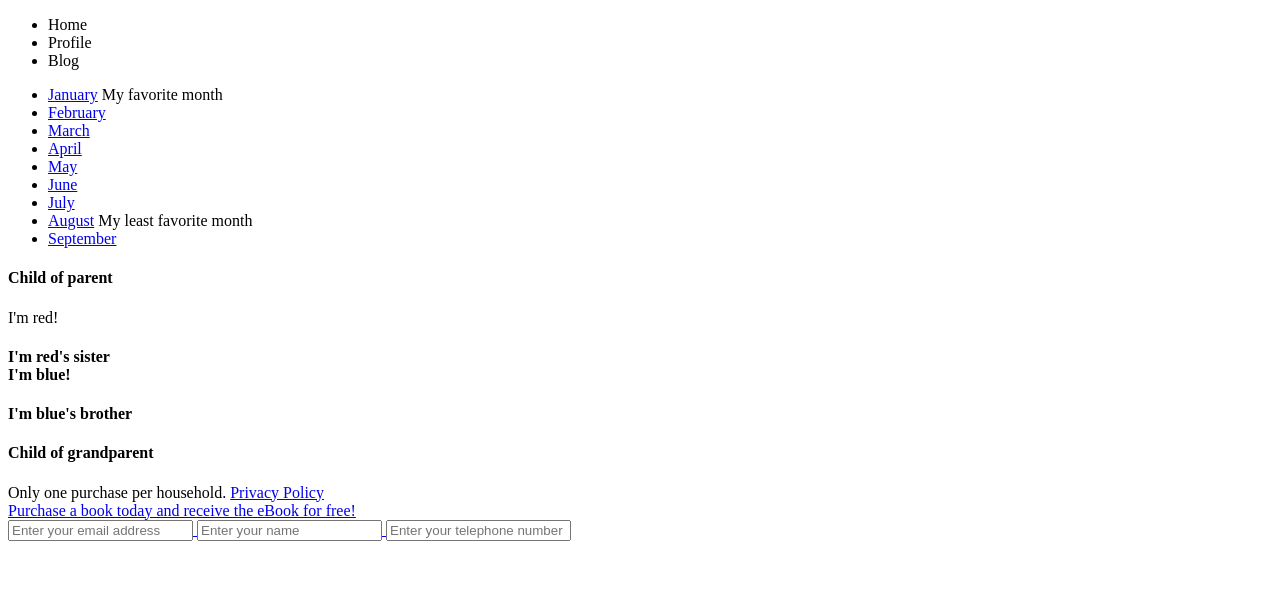
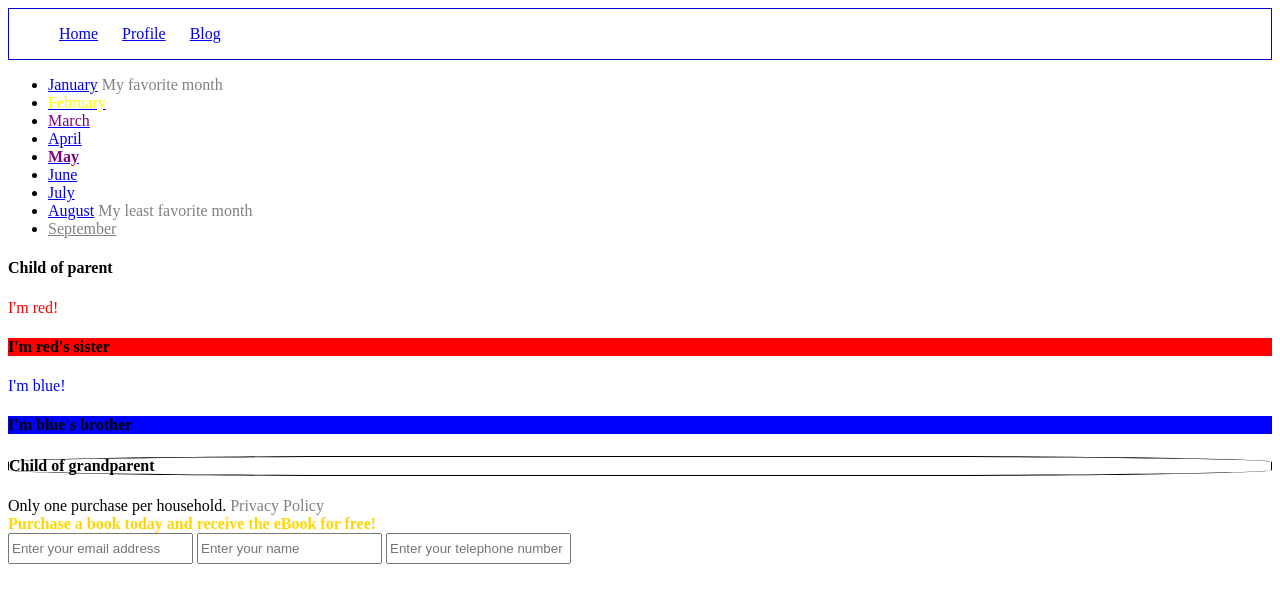
Before and after one commit to glenngineer1/css-selectors-and-relationships, a plain HTML site: page index.html in a window 1280 px wide. Drawn offline with Linux system fonts and the light colour scheme.

Commit message:
css done

```diff
--- a/index.html
+++ b/index.html
@@ -7,15 +7,17 @@
   <link rel="stylesheet" href="selectors.css">
 </head>
 <body>
-
+  <nav>
     <header>
-    <ul>
-      <li>Home</li>
-      <li>Profile</li>
-      <li>Blog</li>
+      <ul class="nav-bar">
+        <li><a href="#">Home</a></li>
+        <li><a href="#">Profile</a></li>
+        <li><a href="#">Blog</a></li>
       </ul>
     </header>
+  </nav>
 
+  <article>
     <section>
       <div class="month-list">
         <ul>
@@ -66,7 +68,7 @@
           <h4>Child of parent</h4>
           <div>
             <div>I'm red!</div>
-          <h4>I'm red's sister
+            <h4>I'm red's sister</h4>
             <div>I'm blue!</div>
             <h4>I'm blue's brother</h4>
           </div>
@@ -74,12 +76,13 @@
         <h4>Child of grandparent</h4>
       </div>
     </section>
+  </article>
 
   <footer class="padded">
 
     <div class="disclaimer">
       Only one purchase per household.
-    <a href="#">
+      <a href="#"></a>
         <span class="footer-link">
           <span class="disabled">
             Privacy Policy
--- a/selectors.css
+++ b/selectors.css
@@ -1,21 +1,51 @@
+header {
+  border: 1px solid #0000d3;
+}
 
+.nav-bar li {
+  display:inline;
+  list-style-type: none;
+  margin: 0 10px;
+}
 
+a .disabled {
+  color: purple;
+}
 
+.disabled {
+  color: grey;
+}
 
+.active {
+  color: yellow;
+}
 
+.parent div:first-child {
+  color: red;
+}
 
+.parent div:nth-child(3n+0) {
+  color: blue;
+}
 
-/*The header element should have a 1px border. Color, you pick.
-Convert the ul in the navigation element into a series of horizontal links with # as the href value, without bullets, and have some space between them horizontally.
-Ensure that the navigation is semantically marked as such (i.e. wrap it in the correct HTML tag).
-Any text in an element with class "disabled" should be colored grey, unless it is inside an anchor tag. If inside an anchor, it should be colored purple.
-Any text inside an element with a class of "active" should be colored yellow.
-Section elements should be contained within an article element.
-There are two missing closing tags in this document. Make sure you add them back in.
-Make the "I'm red" text colored red
-Make the "I'm blue" text colored blue
-The sibling h4 of the red element should have a background color of red
-The sibling h4 of the blue element should have background color of blue
-Any h4 that is a direct child of grandparent should have a 1px border with rounded corners.
-Elements with a class of promo should have bold text that is also colored gold.
-Without adding any other attributes to the input fields in the footer, write a CSS selector that makes any text input field have a height of 25px.*/
+.parent h4:nth-child(2n+0) {
+  background-color: red;
+}
+
+.parent h4:nth-child(4n+0) {
+  background-color: blue;
+}
+
+.grandparent > h4 {
+  border: 1px solid black;
+  border-radius: 30%;
+}
+
+.promo {
+  font-weight: bold;
+  color: gold;
+}
+
+input {
+  height: 25px;
+}
```
Lines whose indentation alone changed are shown as unchanged.
